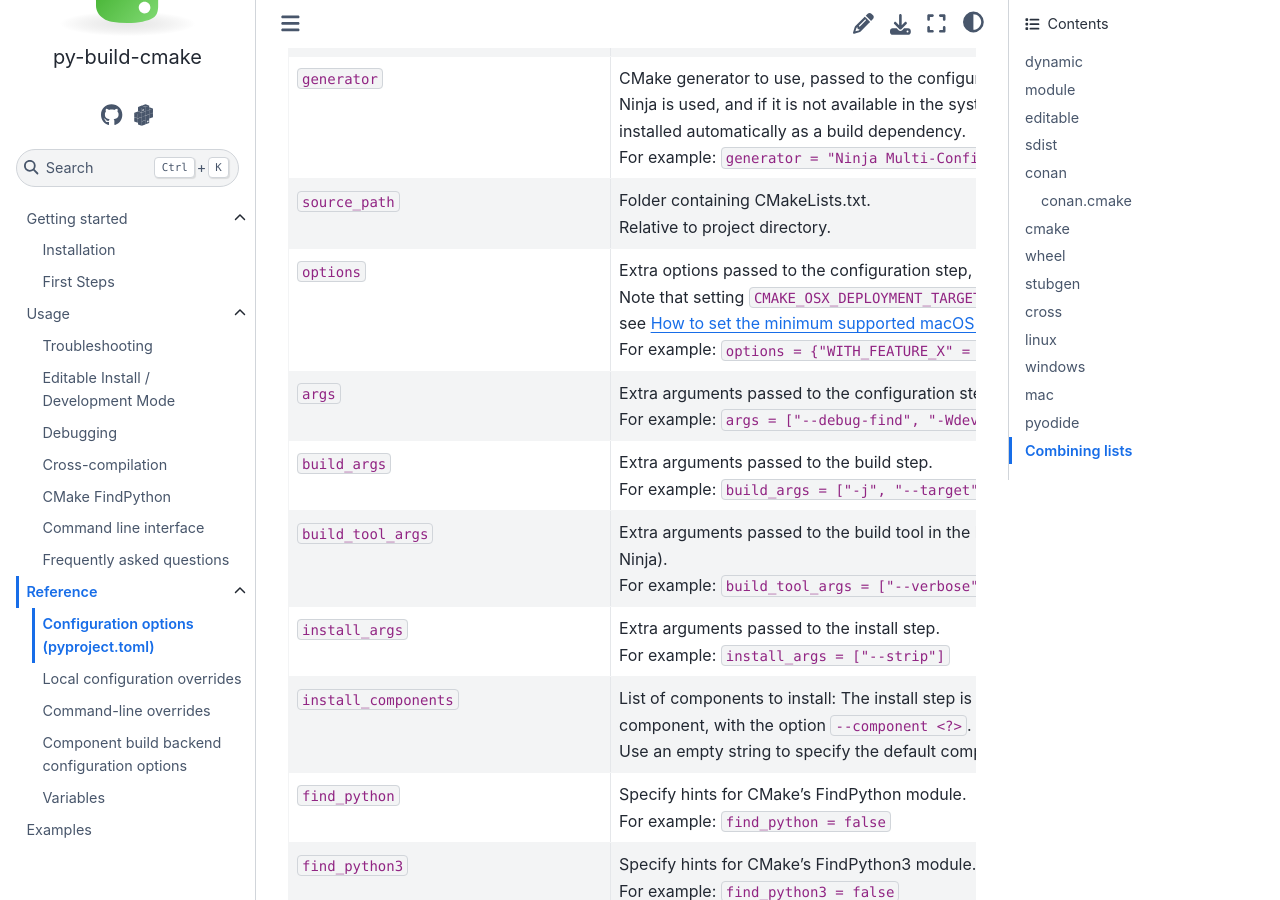
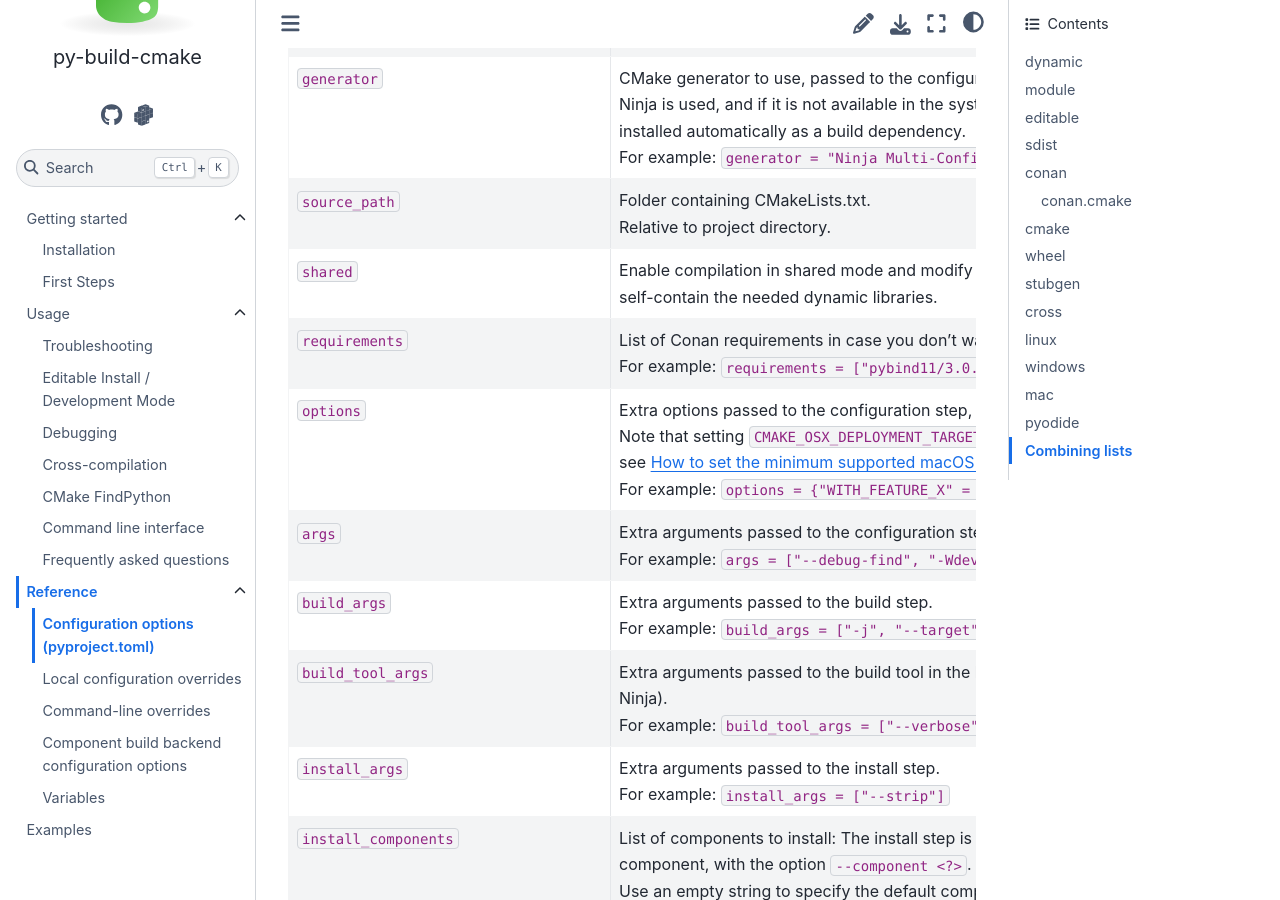
Before and after one commit to tttapa/py-build-cmake, a Sphinx documentation site: the page built from docs/reference/config.md, in a window 1280 px wide and 900 px high, scrolled down 3911 px. Built offline with Sphinx 7.4.7 and the Sphinx Book theme 1.1.4, drawn with Linux system fonts in a browser that asks for light colours.

Commit message:
shared and requirements conan config docs added

```diff
--- a/docs/reference/config.md
+++ b/docs/reference/config.md
@@ -56,6 +56,8 @@ Defines options for the CMake build under Conan.
 | <a id="conan.cmake.build_type"></a> `build_type` | Build type passed to the configuration step, as `-DCMAKE_BUILD_TYPE=<?>`.<br/>For example: `build_type = "RelWithDebInfo"` | string | `none` |
 | <a id="conan.cmake.generator"></a> `generator` | CMake generator to use, passed to the configuration step, as `-G <?>`. If Ninja is used, and if it is not available in the system PATH, it will be installed automatically as a build dependency.<br/>For example: `generator = "Ninja Multi-Config"` | string | `ENV{CMAKE_GENERATOR}` |
 | <a id="conan.cmake.source_path"></a> `source_path` | Folder containing CMakeLists.txt.<br/>Relative to project directory. | path | `'.'` |
+| <a id="conan.cmake.shared"></a> `shared` | Enable compilation in shared mode and modify the generated wheel to self-contain the needed dynamic libraries. | bool | `false` |
+| <a id="conan.cmake.requirements"></a> `requirements` | List of Conan requirements in case you don't want to have a conanfile. <br/>For example: `requirements = ["pybind11/3.0.1", "fmt/12.0.0"]` | list+ | `[]` |
 | <a id="conan.cmake.options"></a> `options` | Extra options passed to the configuration step, as `-D<option>=<value>`.<br/>Note that setting `CMAKE_OSX_DEPLOYMENT_TARGET` here is not supported, see <project:../usage/faq.md#how-to-set-the-minimum-supported-macos-version>.<br/>For example: `options = {"WITH_FEATURE_X" = true}` | dict (CMake) | `{}` |
 | <a id="conan.cmake.args"></a> `args` | Extra arguments passed to the configuration step.<br/>For example: `args = ["--debug-find", "-Wdev"]` | list+ | `[]` |
 | <a id="conan.cmake.build_args"></a> `build_args` | Extra arguments passed to the build step.<br/>For example: `build_args = ["-j", "--target", "foo"]` | list+ | `[]` |
```
